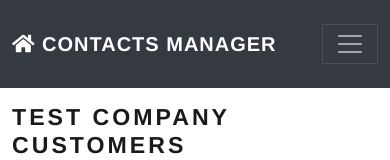
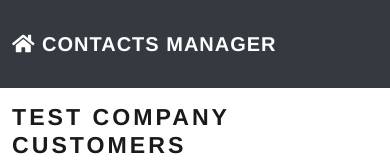
Before and after one commit to qilobit/prueba-fabian-oriontek, a Vue app: page /#/customers in a window 390 px wide. Shown: the top 160 px of the page. Built offline with nearby package versions, Linux system fonts and the light colour scheme; no server answers.

Commit message:
Remove mobile toggle button

```diff
--- a/src/App.vue
+++ b/src/App.vue
@@ -7,9 +7,7 @@
           <i class="fa fa-home"></i>
           Contacts manager
         </router-link>
-        <button class="navbar-toggler" type="button" data-bs-toggle="collapse" data-bs-target="#navbarColor02" aria-controls="navbarColor02" aria-expanded="false" aria-label="Toggle navigation">
-          <span class="navbar-toggler-icon"></span>
-        </button>
+
       </div>
     </nav>
     <div class="container mt-3">
```
